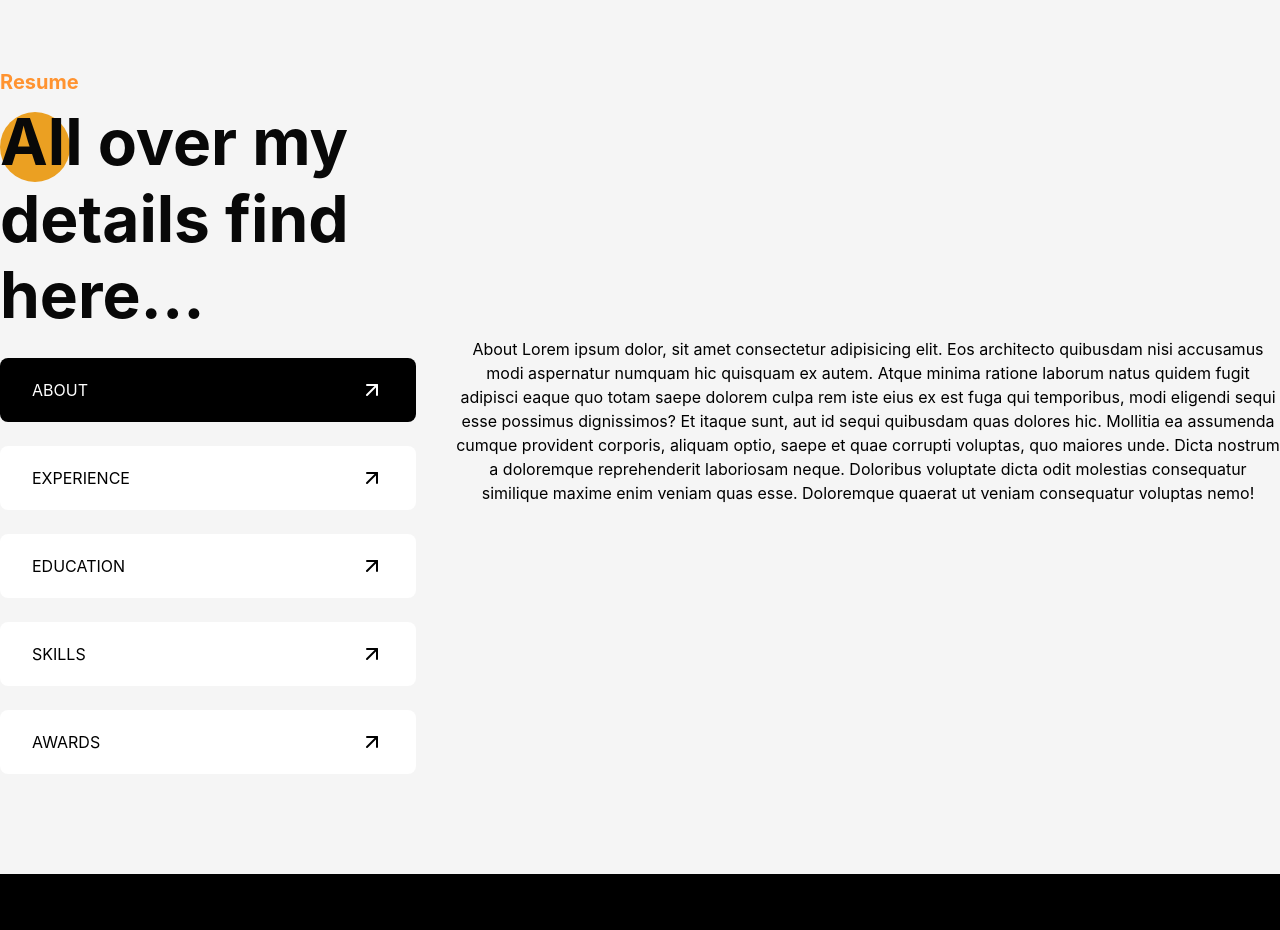
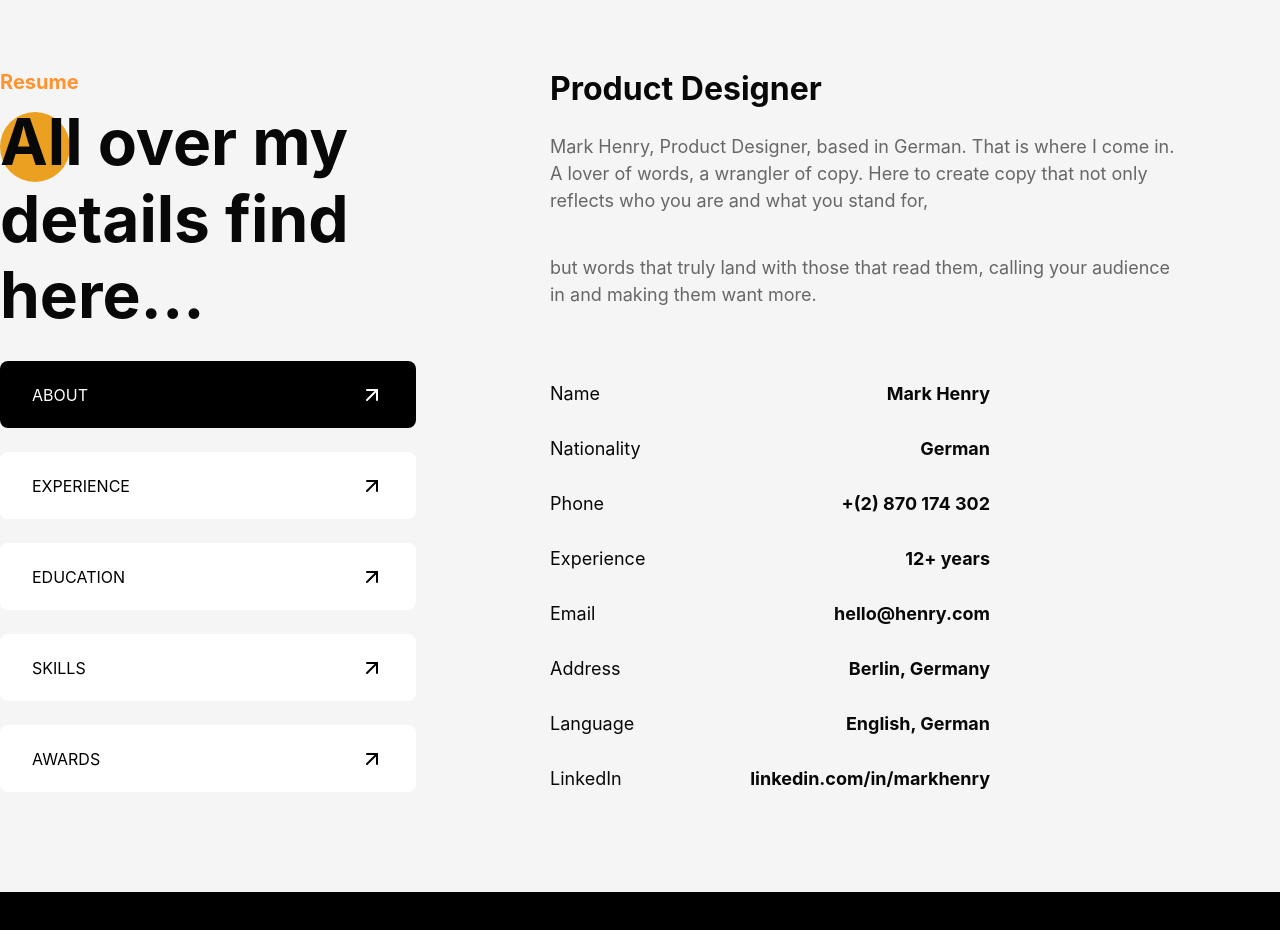
Before and after one commit to Jamil-coder360/Personal_Portfolio, a React (Vite) app: page / in a window 1280 px wide. Shown: the part 1720-2650 px from the top of the page. Built offline with nearby package versions, Linux system fonts and the light colour scheme.

Commit message:
about component add

```diff
--- a/src/components/Resume.jsx
+++ b/src/components/Resume.jsx
@@ -26,7 +26,7 @@ const Resume = () => {
   return (
     <Section className="bg-[#080808]/4 py-25">
       <Container>
-        <div className="grid grid-cols-[416px_1fr] gap-10 items-center">
+        <div className="grid grid-cols-[416px_1fr] gap-33.5  justify-center">
           <div className=" grid gap-6">
             <SectionHeading
               title="All over my details find here..."
@@ -43,7 +43,7 @@ const Resume = () => {
               </Button>
             ))}
           </div>
-          <div className="text-center">{activeContent?.component}</div>
+          <div className=" w-[638px]">{activeContent?.component}</div>
         </div>
       </Container>
     </Section>
--- a/src/components/resume/About.jsx
+++ b/src/components/resume/About.jsx
@@ -1,9 +1,77 @@
-import React from 'react'
+import React from "react";
 
 const About = () => {
+  const aboutlist = [
+    {
+      id: 1,
+      name: "Name",
+      value: "Mark Henry",
+    },
+    {
+      id: 2,
+      name: "Nationality",
+      value: "German",
+    },
+    {
+      id: 3,
+      name: "Phone",
+      value: "+(2) 870 174 302",
+    },
+    {
+      id: 4,
+      name: "Experience",
+      value: "12+ years",
+    },
+    {
+      id: 5,
+      name: "Email",
+      value: "hello@henry.com",
+    },
+    {
+      id: 6,
+      name: "Address",
+      value: "Berlin, Germany",
+    },
+    {
+      id: 7,
+      name: "Language",
+      value: "English, German",
+    },
+    {
+      id: 8,
+      name: "LinkedIn",
+      value: "linkedin.com/in/markhenry",
+    },
+  ];
   return (
-    <div className='text-black'>About Lorem ipsum dolor, sit amet consectetur adipisicing elit. Eos architecto quibusdam nisi accusamus modi aspernatur numquam hic quisquam ex autem. Atque minima ratione laborum natus quidem fugit adipisci eaque quo totam saepe dolorem culpa rem iste eius ex est fuga qui temporibus, modi eligendi sequi esse possimus dignissimos? Et itaque sunt, aut id sequi quibusdam quas dolores hic. Mollitia ea assumenda cumque provident corporis, aliquam optio, saepe et quae corrupti voluptas, quo maiores unde. Dicta nostrum a doloremque reprehenderit laboriosam neque. Doloribus voluptate dicta odit molestias consequatur similique maxime enim veniam quas esse. Doloremque quaerat ut veniam consequatur voluptas nemo!</div>
-  )
-}
+    <div className="">
+      <h3 className="text-[#080808] text-[32px] leading-[1.3] font-bold pb-6">
+        Product Designer
+      </h3>
+      <p className="flex flex-col text-[18px] leading-[1.5] text-[#080808]/60 font-normal">
+        Mark Henry, Product Designer, based in German. That is where I come in.
+        A lover of words, a wrangler of copy. Here to create copy that not only
+        reflects who you are and what you stand for,
+        <span className="pt-10">
+          {" "}
+          but words that truly land with those that read them, calling your
+          audience in and making them want more.{" "}
+        </span>
+      </p>
+      <div className="pt-14">
+        <ul className="flex flex-col gap-3 max-w-[440px]">
+          {aboutlist.map((item) => (
+            <li
+              key={item.id}
+              className="flex items-center justify-between gap-10 text-[#080808] text-[18px] leading-[1.5] font-normal pt-4"
+            >
+              {item.name} <span className="font-bold">{item.value}</span>
+            </li>
+          ))}
+        </ul>
+      </div>
+    </div>
+  );
+};
 
-export default About
+export default About;
```
